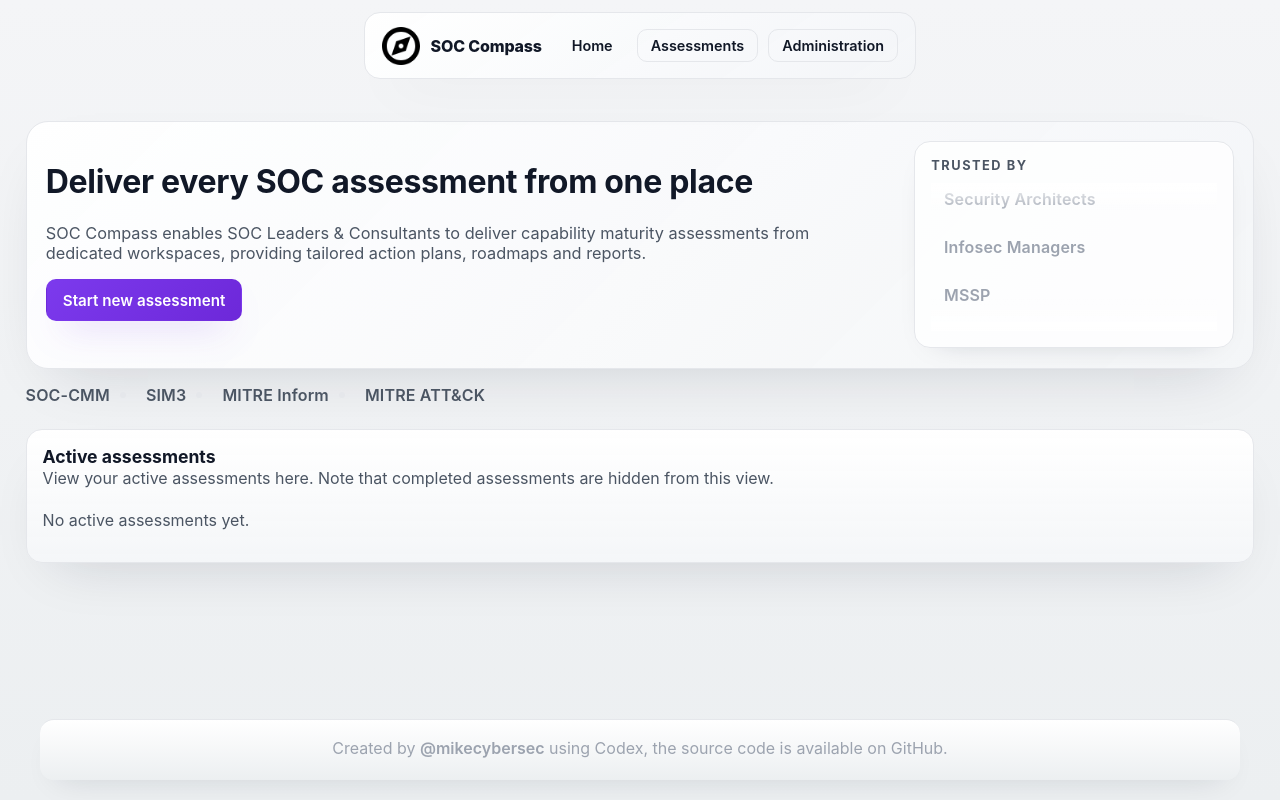
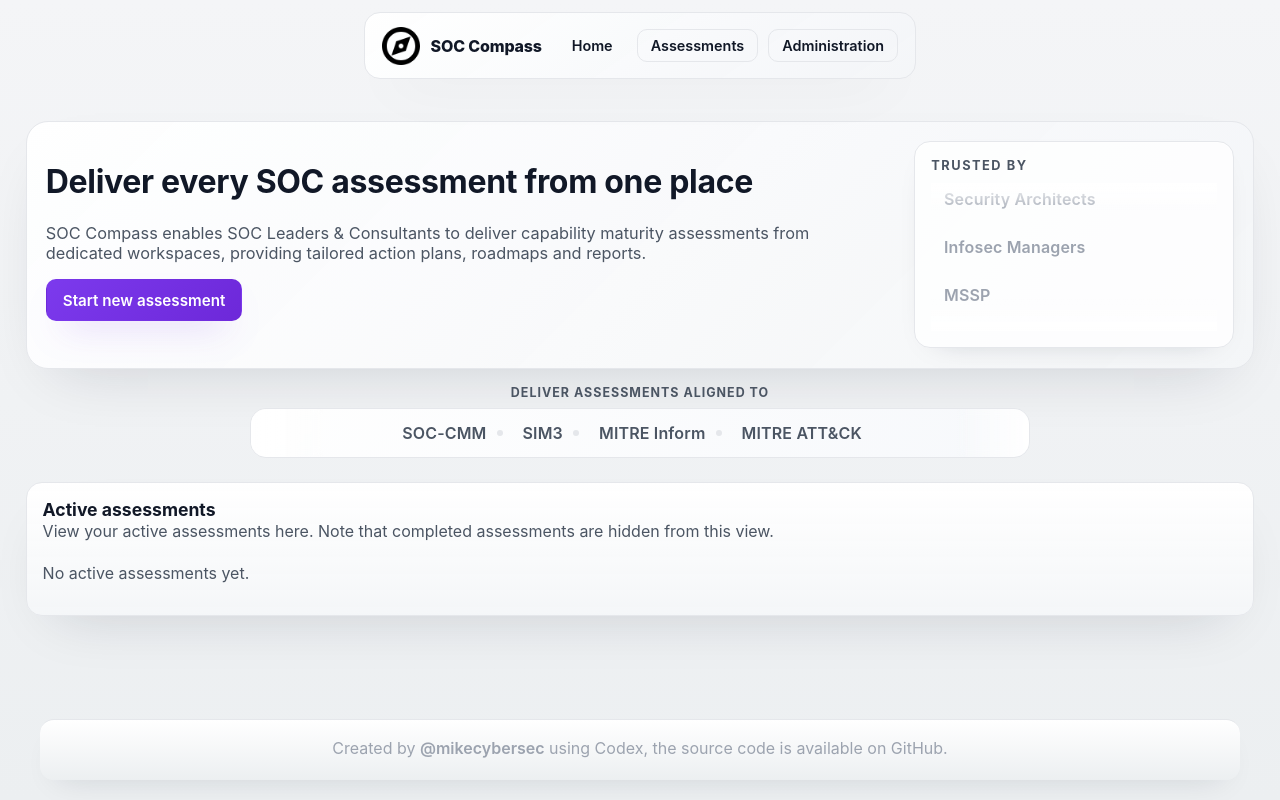
Before and after one commit to mikecybersec/SOC-Compass, a React (Vite) app in the folder soc-improvement-app/: page / in a window 1280 px wide. Built offline with nearby package versions, Linux system fonts and the light colour scheme.

Commit message:
Center assessment frameworks banner

```diff
--- a/soc-improvement-app/src/index.css
+++ b/soc-improvement-app/src/index.css
@@ -894,17 +894,48 @@ label {
   box-shadow: var(--shadow);
 }
 
+.assessment-banner {
+  display: flex;
+  flex-direction: column;
+  align-items: center;
+  gap: 0.55rem;
+  margin: 0 0 0.5rem;
+}
+
+.assessment-eyebrow {
+  margin: 0;
+  text-transform: uppercase;
+  letter-spacing: 0.08em;
+  color: var(--muted);
+  font-weight: 700;
+  font-size: 0.78rem;
+}
+
+.assessment-track {
+  position: relative;
+  width: min(780px, 100%);
+  background: linear-gradient(135deg, rgba(255, 255, 255, 0.96), rgba(247, 249, 252, 0.94));
+  border: 1px solid var(--border);
+  border-radius: 16px;
+  padding: 0.85rem 1.25rem;
+  box-shadow: 0 10px 34px -28px rgba(15, 23, 42, 0.35);
+  overflow: hidden;
+}
+
 .assessment-types {
   display: flex;
   align-items: center;
+  justify-content: center;
   gap: 1.25rem;
   list-style: none;
   padding: 0;
-  margin: 0 0 0.5rem;
+  margin: 0;
   color: var(--muted);
   font-weight: 600;
   letter-spacing: 0.01em;
   flex-wrap: wrap;
+  position: relative;
+  z-index: 1;
 }
 
 .assessment-types li {
@@ -924,6 +955,26 @@ label {
   background: var(--border);
 }
 
+.assessment-fade {
+  position: absolute;
+  top: 0;
+  bottom: 0;
+  width: 72px;
+  pointer-events: none;
+  backdrop-filter: blur(4px);
+  z-index: 2;
+}
+
+.assessment-fade-left {
+  left: 0;
+  background: linear-gradient(90deg, rgba(255, 255, 255, 0.96), rgba(255, 255, 255, 0));
+}
+
+.assessment-fade-right {
+  right: 0;
+  background: linear-gradient(270deg, rgba(255, 255, 255, 0.96), rgba(255, 255, 255, 0));
+}
+
 .trusted-panel {
   width: min(320px, 42%);
   border-radius: 16px;
--- a/soc-improvement-app/src/pages/Home.jsx
+++ b/soc-improvement-app/src/pages/Home.jsx
@@ -381,11 +381,18 @@ const Home = ({
         </div>
       </header>
 
-      <ul className="assessment-types" aria-label="Assessment types available">
-        {["SOC-CMM", "SIM3", "MITRE Inform", "MITRE ATT&CK"].map((type) => (
-          <li key={type}>{type}</li>
-        ))}
-      </ul>
+      <section className="assessment-banner" aria-label="Assessment frameworks available">
+        <p className="assessment-eyebrow">Deliver assessments aligned to</p>
+        <div className="assessment-track">
+          <div className="assessment-fade assessment-fade-left" aria-hidden="true" />
+          <ul className="assessment-types" aria-label="Assessment types available">
+            {["SOC-CMM", "SIM3", "MITRE Inform", "MITRE ATT&CK"].map((type) => (
+              <li key={type}>{type}</li>
+            ))}
+          </ul>
+          <div className="assessment-fade assessment-fade-right" aria-hidden="true" />
+        </div>
+      </section>
 
       <div className="home-grid">
         <Card>
```
